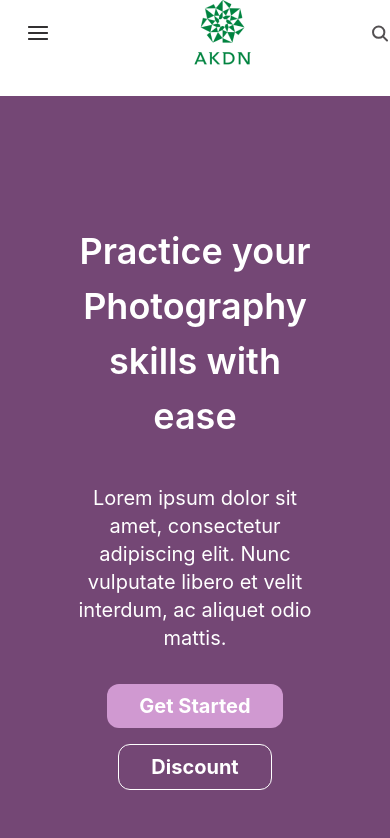
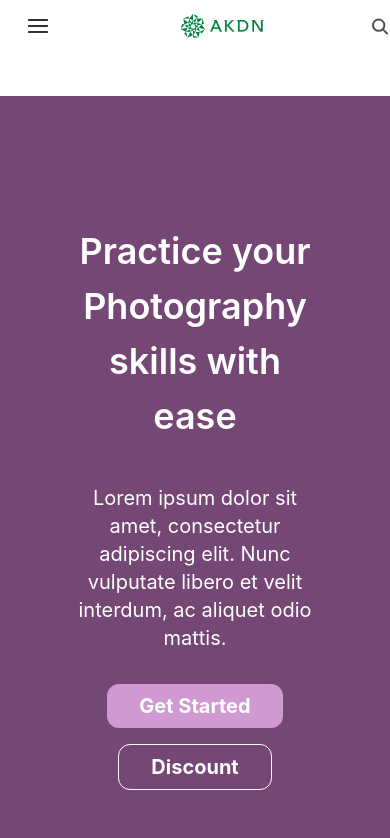
Before and after one commit to Arsalan31/my-project1, a React (Create React App) app: page /Akdn in a window 390 px wide. Shown: the top 838 px of the page. Built offline with nearby package versions, Linux system fonts and the light colour scheme; what tailwindcss-rtl would draw is missing.

Commit message:
Update Header2.js

```diff
--- a/src/Components/Header2.js
+++ b/src/Components/Header2.js
@@ -206,7 +206,8 @@ function Header2() {
     return (
         <header className="w-full z-50 fixed">
             <div className="flex w-full lg:flex-wrap flex-wrap-reverse justify-between content-center items-center absolute bg-white">
-                <img href="Akdn" className="img flex" src={require('./assets/AKDN Identity with Tag Line 1.png')}></img>
+                <img href="Akdn" className="img lg:flex hidden" src={require('./assets/AKDN Identity with Tag Line 1.png')}></img>
+                <img href="Akdn" className="img lg:hidden flex" src={require('./assets/Green.png')}></img>
                 <button onClick={toggleNav} className="flex items-center lg:order-1 order-0 focus:outline-none p-2 ms-3 text-sm font-semibold uppercase border-white border-2 px-6 py-3 text-gray-5 lg:hidden">
                     <img src={require('./assets/Menu.png')}></img>
                 </button>
```
